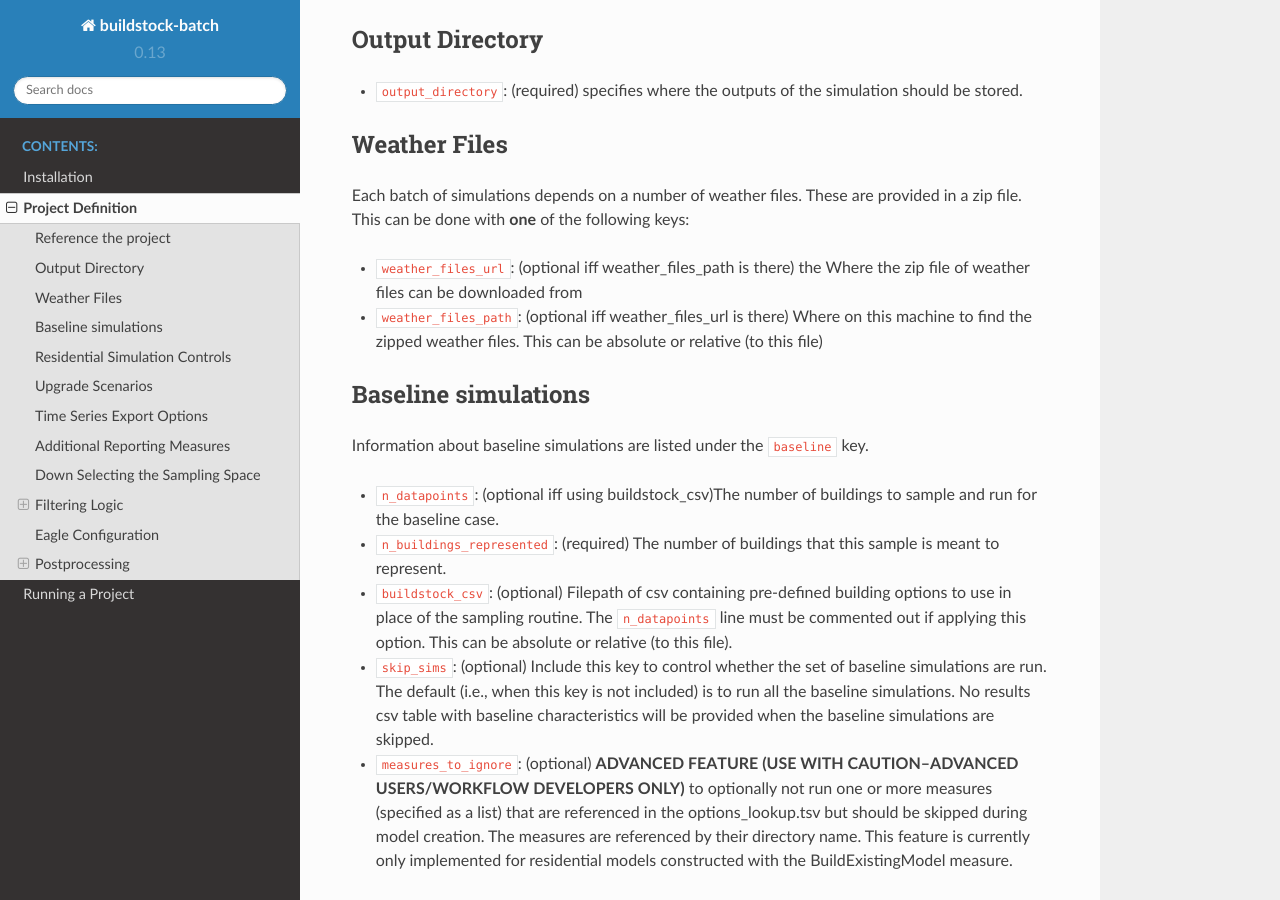
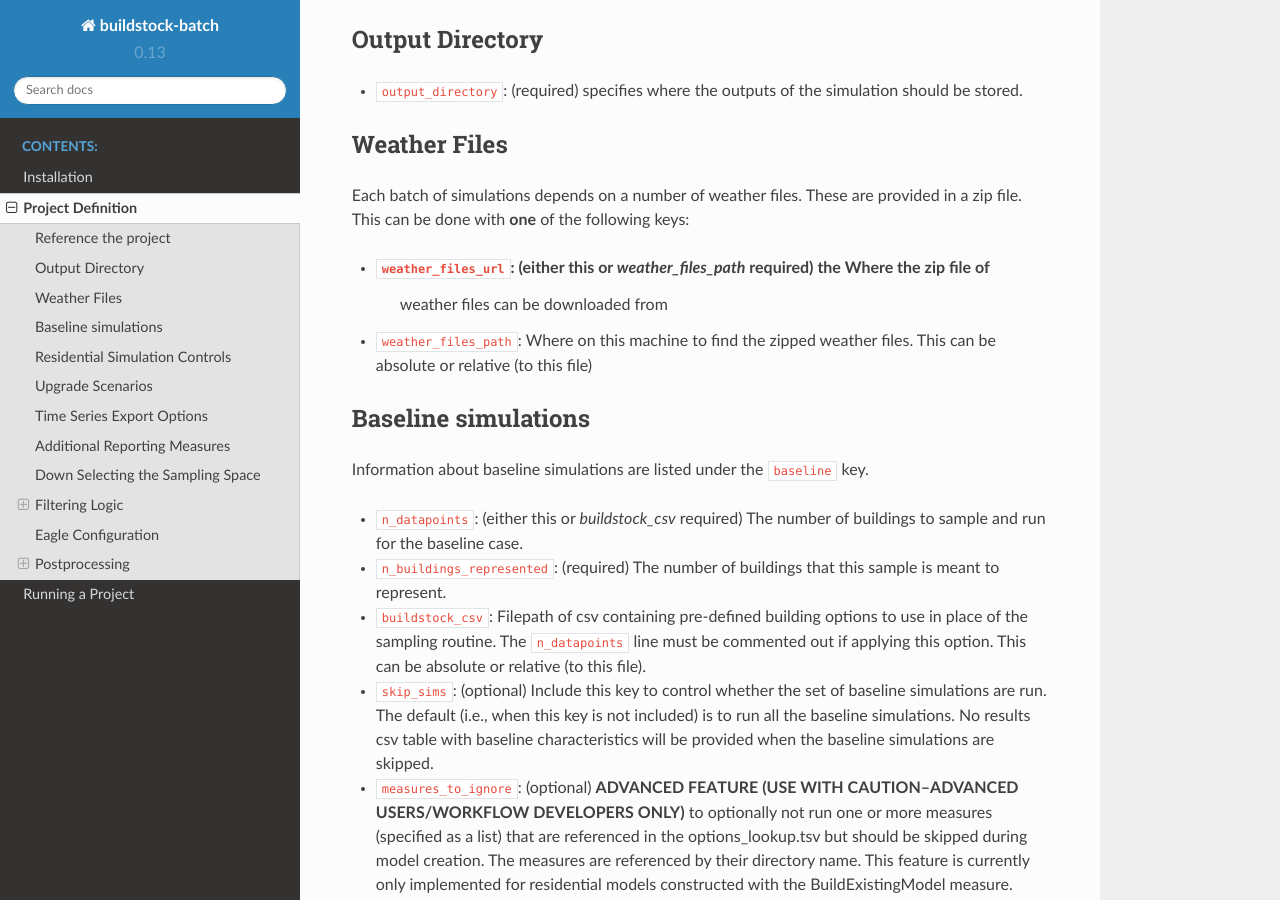
Before and after one commit to NREL/buildstockbatch, a Sphinx documentation site: the page built from docs/project_defn.rst, in a window 1280 px wide and 900 px high, scrolled down 1372 px. Built offline with Sphinx 7.4.7 and the Read the Docs theme 2.0.0, drawn with Linux system fonts in a browser that asks for light colours.

Commit message:
Fixed some ambiguity in documentation

```diff
--- a/docs/project_defn.rst
+++ b/docs/project_defn.rst
@@ -37,9 +37,9 @@ Each batch of simulations depends on a number of weather files. These
 are provided in a zip file. This can be done with **one** of the
 following keys:
 
--  ``weather_files_url``: (optional iff weather_files_path is there) the Where the zip file of weather files can be
-   downloaded from
--  ``weather_files_path``: (optional iff weather_files_url is there)  Where on this machine to find the zipped
+-  ``weather_files_url``: (either this or `weather_files_path` required) the Where the zip file of
+    weather files can be downloaded from
+-  ``weather_files_path``: Where on this machine to find the zipped
    weather files. This can be absolute or relative (to this file)
 
 Baseline simulations
@@ -48,11 +48,11 @@ Baseline simulations
 Information about baseline simulations are listed under the
 ``baseline`` key.
 
--  ``n_datapoints``:  (optional iff using buildstock_csv)The number of buildings to sample and run for the
+-  ``n_datapoints``: (either this or `buildstock_csv` required) The number of buildings to sample and run for the
    baseline case.
 -  ``n_buildings_represented``: (required) The number of buildings that this sample
    is meant to represent.
--  ``buildstock_csv``: (optional) Filepath of csv containing pre-defined building options to use in place of the sampling routine. The ``n_datapoints`` line must be commented out if applying this option. This can be absolute or relative (to this file).
+-  ``buildstock_csv``: Filepath of csv containing pre-defined building options to use in place of the sampling routine. The ``n_datapoints`` line must be commented out if applying this option. This can be absolute or relative (to this file).
 -  ``skip_sims``: (optional) Include this key to control whether the set of baseline simulations are run. The default (i.e., when this key is not included) is to run all the baseline simulations. No results csv table with baseline characteristics will be provided when the baseline simulations are skipped.
 - ``measures_to_ignore``: (optional) **ADVANCED FEATURE (USE WITH CAUTION--ADVANCED USERS/WORKFLOW DEVELOPERS ONLY)** to optionally not run one or more measures (specified as a list) that are referenced in the options_lookup.tsv but should be skipped during model creation. The measures are referenced by their directory name. This feature is currently only implemented for residential models constructed with the BuildExistingModel measure.
 
```
